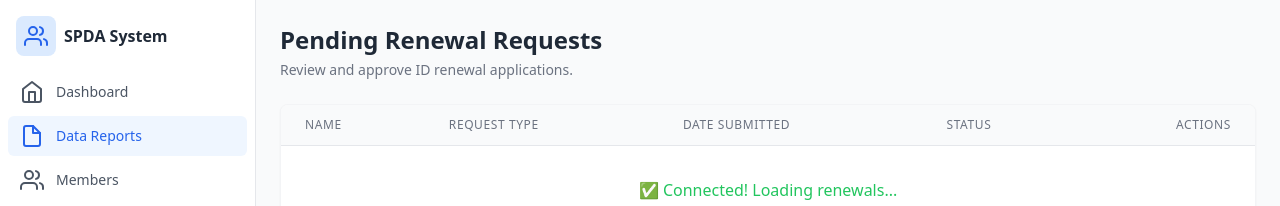
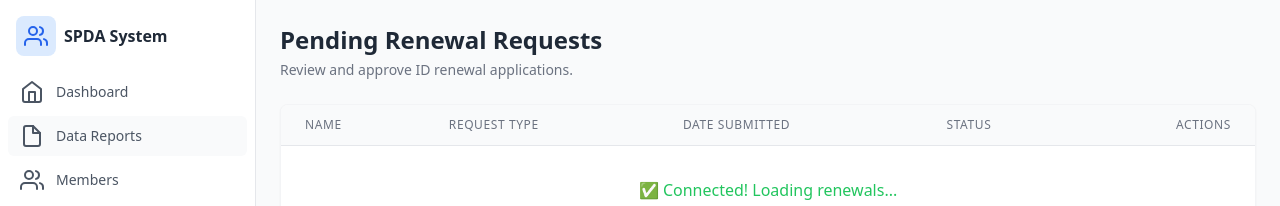
Before and after one commit to HalCyonEz/Capstone-Website, a plain HTML site: page public/renewals.html in a window 1280 px wide. Shown: the top 206 px of the page. Drawn offline with nearby package versions, Linux system fonts and the light colour scheme; no server answers.

Commit message:
fixed the mishighlighted blue of Data Reports in Renewals

```diff
--- a/public/renewals.html
+++ b/public/renewals.html
@@ -23,7 +23,7 @@
             <nav class="flex-1 px-2 space-y-1">
                 <a href="dashboard.html" class="flex items-center px-3 py-2 text-sm font-medium rounded-md text-gray-600 hover:bg-gray-100 sidebar-link">
                     <i data-feather="home" class="mr-3"></i> Dashboard </a>
-                <a href="reports.html" class="flex items-center px-3 py-2 text-sm font-medium rounded-md text-blue-600 bg-blue-50 hover:bg-blue-100 sidebar-link">
+                <a href="reports.html" class="flex items-center px-3 py-2 text-sm font-medium rounded-md text-gray-600 bg-gray-50 hover:bg-gray-100 sidebar-link">
                     <i data-feather="file" class="mr-3"></i> Data Reports </a>
                 <a href="members.html" class="flex items-center px-3 py-2 text-sm font-medium rounded-md text-gray-600 hover:bg-gray-100 sidebar-link">
                     <i data-feather="users" class="mr-3"></i> Members </a>
```
